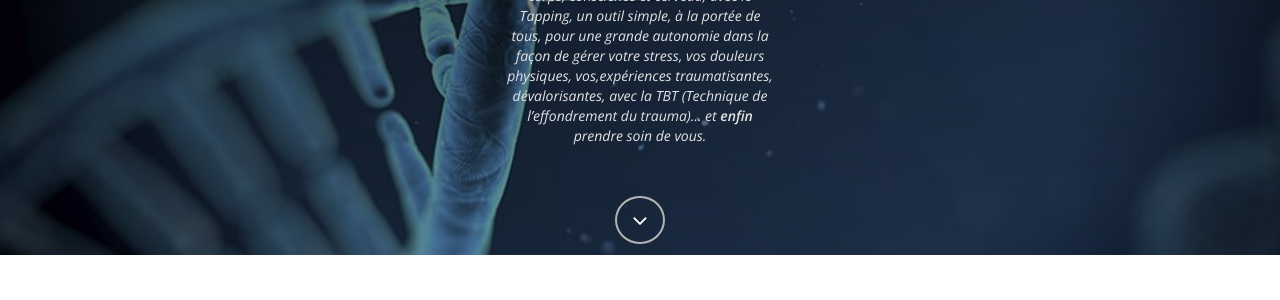
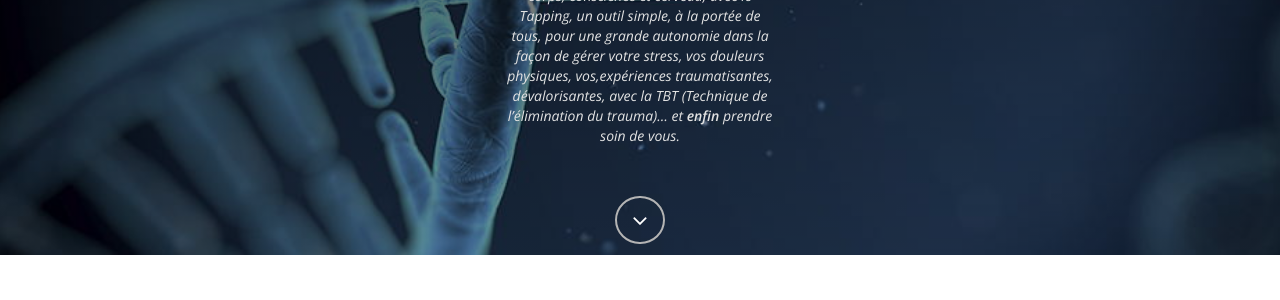
Before and after one commit to efttbthub/eft-tbt-v2, a Jekyll site: the page built from 010-page-accueil-en-tete.md, in a window 1280 px wide and 900 px high. Shown: the part 495-795 px from the top of the window. Built offline with Jekyll 4.4.1, drawn with Linux system fonts in a browser that asks for light colours; nearby versions of some CDN libraries; library files that are not in the unit come from our copies; comment, search, counter and statistics services are not loaded; some of the changed text lies outside the part shown.

Commit message:
élimination

```diff
--- a/010-page-accueil-en-tete.md
+++ b/010-page-accueil-en-tete.md
@@ -13,4 +13,4 @@ Gérez le stress **facilement**
 
 *Isabelle Levrat*
 
-> Nos croyances, pensées et émotions impactent tous les niveaux de notre être. Accédez au lien extraordinaire entre votre corps, conscience et cerveau, avec le Tapping, un outil simple, à la portée de tous, pour une grande autonomie dans la façon de gérer votre stress, vos douleurs physiques, vos,expériences traumatisantes, dévalorisantes, avec la TBT (Technique de l'effondrement du trauma)... et **enfin** prendre soin de vous.
+> Nos croyances, pensées et émotions impactent tous les niveaux de notre être. Accédez au lien extraordinaire entre votre corps, conscience et cerveau, avec le Tapping, un outil simple, à la portée de tous, pour une grande autonomie dans la façon de gérer votre stress, vos douleurs physiques, vos,expériences traumatisantes, dévalorisantes, avec la TBT (Technique de l'élimination du trauma)... et **enfin** prendre soin de vous.
```
